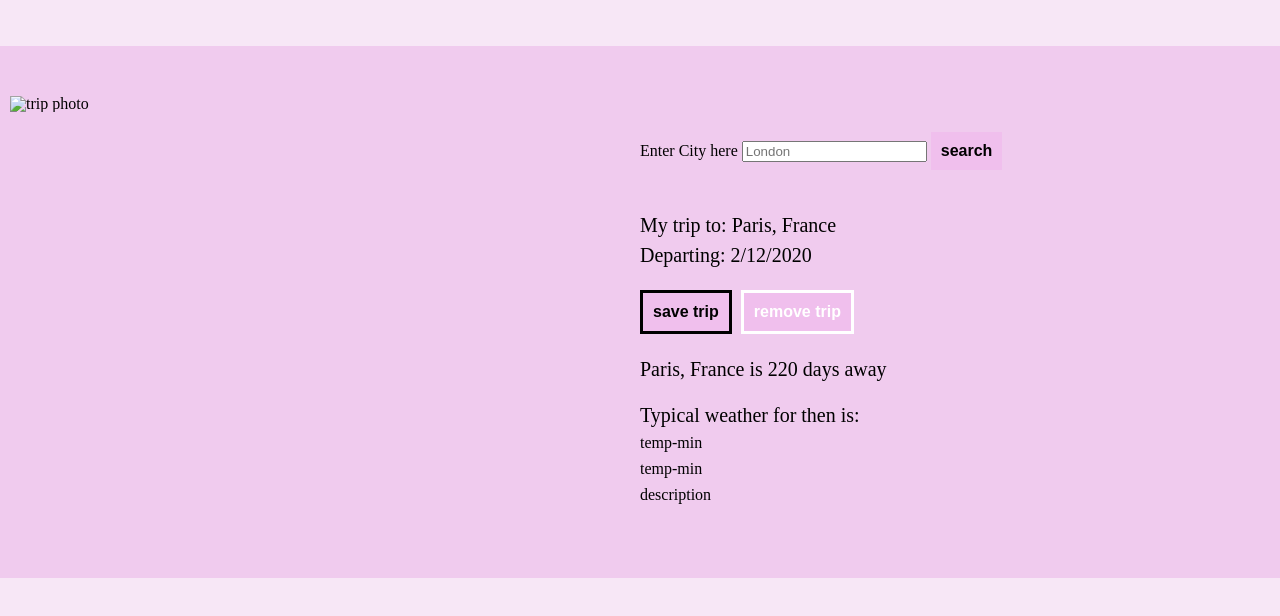
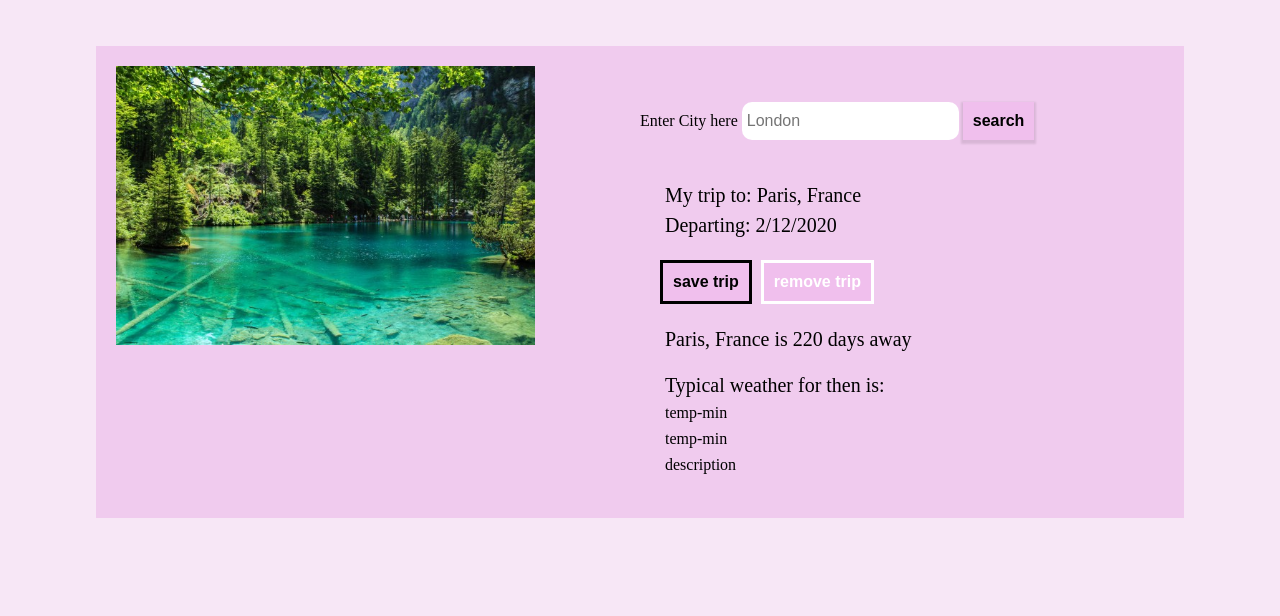
Before and after one commit to DominikaMiodowska/Fend--travel-app-projekt, a website built with webpack: page src/client/views/index.html in a window 1280 px wide. Shown: the part 94-710 px from the top of the page. Built offline with nearby package versions, Linux system fonts and the light colour scheme.

Commit message:
fix image

```diff
--- a/package.json
+++ b/package.json
@@ -33,11 +33,13 @@
     "babel-loader": "^8.0.6",
     "clean-webpack-plugin": "^3.0.0",
     "css-loader": "^3.2.0",
+    "file-loader": "^5.0.2",
     "html-webpack-plugin": "^3.2.0",
     "jest": "^24.9.0",
     "node-sass": "^4.13.0",
     "sass-loader": "^8.0.0",
     "style-loader": "^1.0.0",
+    "url-loader": "^3.0.0",
     "webpack-dev-server": "^3.9.0",
     "workbox-webpack-plugin": "^4.3.1"
   }
--- a/src/client/index.js
+++ b/src/client/index.js
@@ -6,7 +6,10 @@ import './styles/form.scss'
 import './styles/base.scss'
 import './styles/footer.scss'
 
-// alert("I EXIST")
+import img from './media/blueLake.jpg';
+
+var image = document.getElementById('img-trip');
+image.src = img;
 
 // export{
 //     validURL,
--- a/src/client/styles/base.scss
+++ b/src/client/styles/base.scss
@@ -6,7 +6,12 @@ body{
 .entryHolder{
     padding: 5px;
 }
-
+#app{
+    width: 85%;
+    margin-right: auto;
+    margin-left: auto;
+    padding: 20px;
+}
 
 .btn{
     &, &:visited, &:link{
@@ -33,8 +38,7 @@ body{
 
     &-search{
         border: none;
-
-
+        box-shadow: 0 2px 2px 2px rgba(0, 0, 0, 0.1);
     }
 
     &:hover{
--- a/src/client/styles/form.scss
+++ b/src/client/styles/form.scss
@@ -5,6 +5,20 @@
     .city{
         font-size: 16px;
         padding-top: 16px;
+
+        .input-city{
+            font-size: 16px;
+            border-radius: 10px;
+            border: none;
+            padding: 10px 5px;
+
+            &:hover, &:focus{
+                cursor: pointer;
+            }
+            &:focus{
+                outline: none;
+            }
+        }
     }
 
 
@@ -12,12 +26,19 @@
 
       width: 50%;
       float: left;
-      height: 550px;
+
+      .image-trip{
+        width: 80%;
+        margin-left: auto;
+        margin-right: auto;
+      }
 
     }
 
     .trips{
         padding: 20px;
+        width: 50%;
+        margin-left: auto;
 
         h3{
             font-size: 20px;
--- a/src/client/views/index.html
+++ b/src/client/views/index.html
@@ -18,11 +18,11 @@
 
             <div id = "app">
                 <div class="img-trip">
-                    <img src="" alt="trip photo">
+                    <img id="img-trip" class="image-trip" alt="trip photo">
                 </div>
                  <div class ="holder city">
                   <label for="zip">Enter City here</label>
-                  <input type="text" name="zip" id="zip" placeholder="London">
+                  <input class="input-city" type="text" name="zip" id="zip" placeholder="London">
                   <button id="generate" class="btn btn-search" name="submit" type="submit">search </button>
 
                 </div>
--- a/webpack.dev.js
+++ b/webpack.dev.js
@@ -22,7 +22,12 @@ module.exports = {
                 {
                     test: /\.scss$/,
                     use: [ 'style-loader', 'css-loader', 'sass-loader' ]
-                }
+                },
+                {
+                    //IMAGE LOADER
+                    test: /\.(jpe?g|png|gif|svg)$/i,
+                    loader:'file-loader'
+                  }
             ]
     },
 
```
Also changed, not shown: webpack.prod.js (+6 -1 lines), 2 other files.
